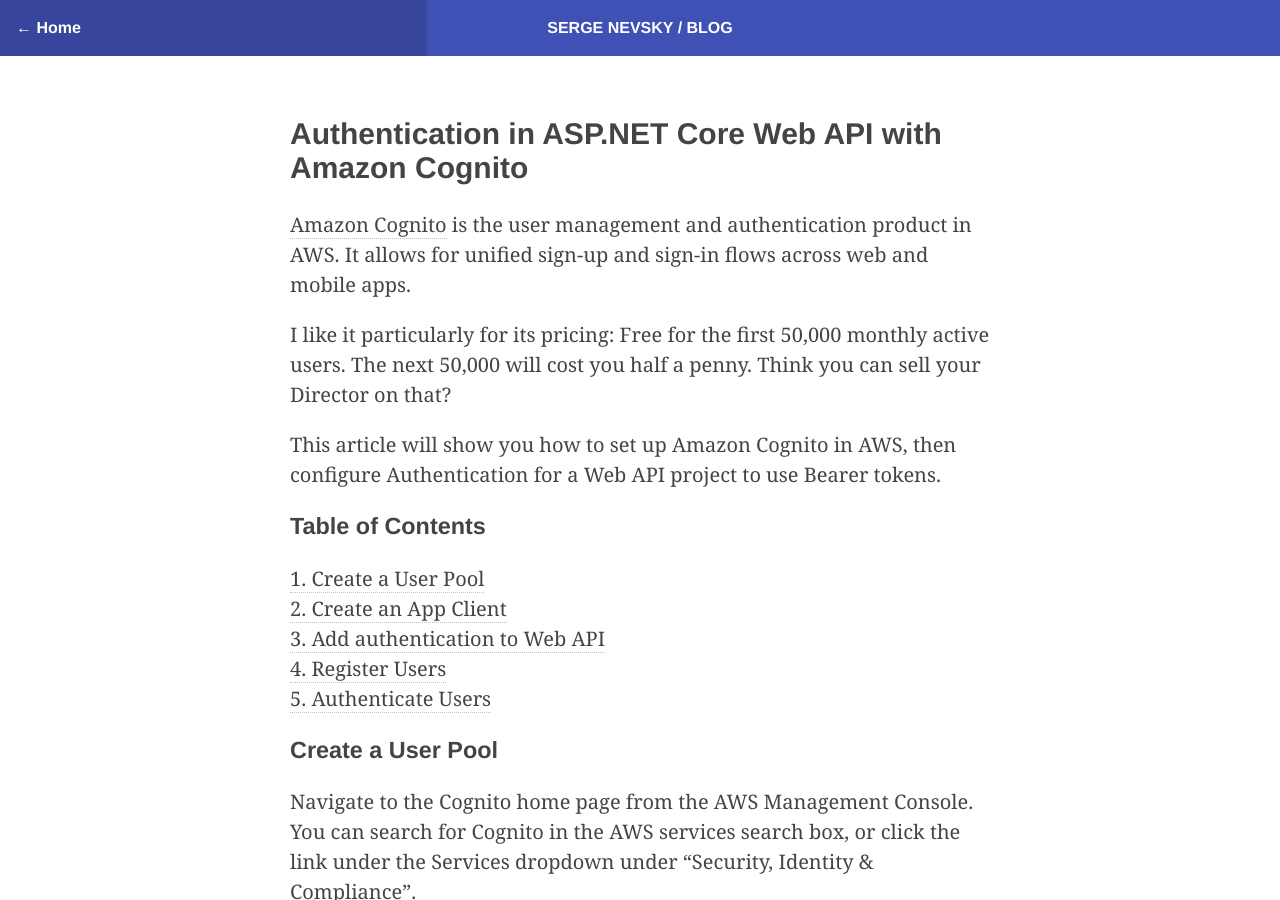
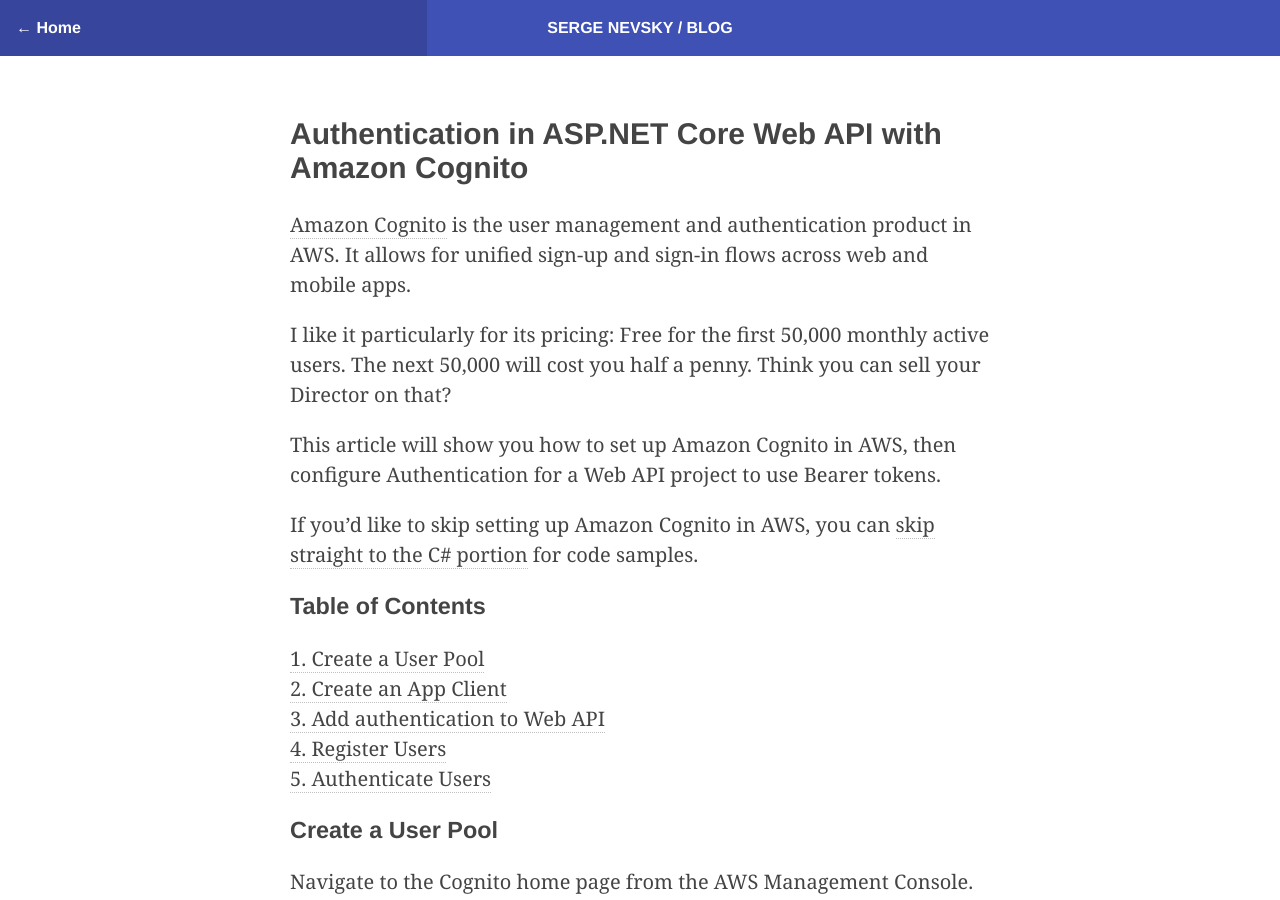
Before and after one commit to Dejital/dejital.github.com, a Jekyll site: the page built from _posts/2018-09-18-dotnet-core-authentication-aws-cognito.md, in a window 1280 px wide and 900 px high. Built offline with Jekyll 4.4.1, drawn with Linux system fonts in a browser that asks for light colours.

Commit message:
Add a skip link to the blog post

```diff
--- a/_posts/2018-09-18-dotnet-core-authentication-aws-cognito.md
+++ b/_posts/2018-09-18-dotnet-core-authentication-aws-cognito.md
@@ -33,6 +33,8 @@
 I like it particularly for its pricing: Free for the first 50,000 monthly active users. The next 50,000 will cost you half a penny. Think you can sell your Director on that?
 
 This article will show you how to set up Amazon Cognito in AWS, then configure Authentication for a Web API project to use Bearer tokens.
+
+If you'd like to skip setting up Amazon Cognito in AWS, you can [skip straight to the C# portion](#add-authentication-to-web-api) for code samples.
 
 ### Table of Contents
 
```
